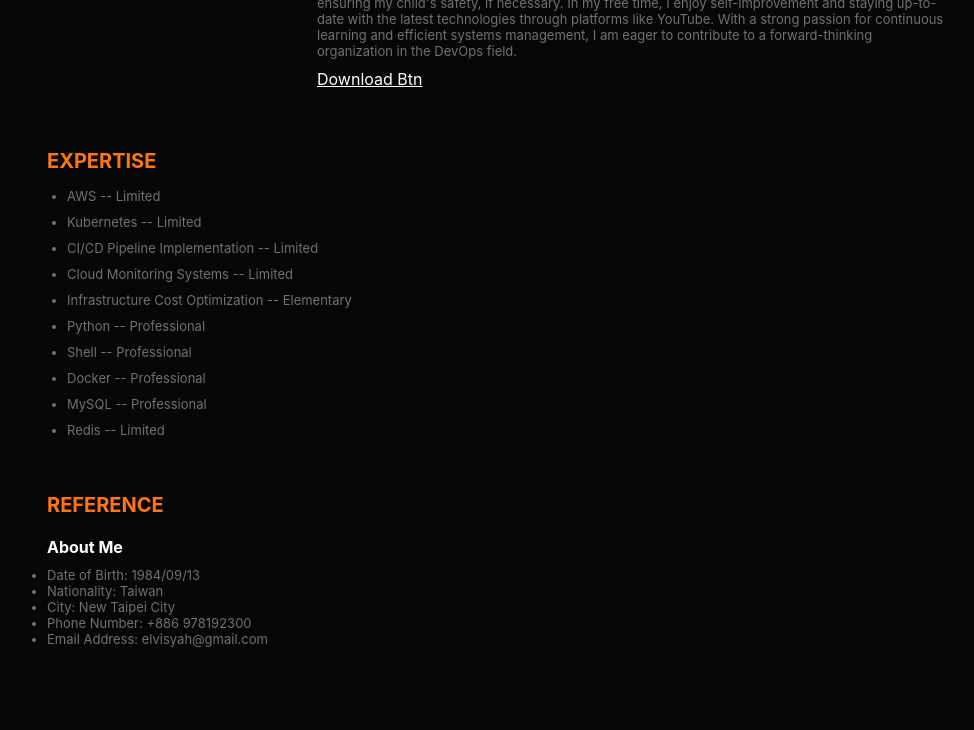
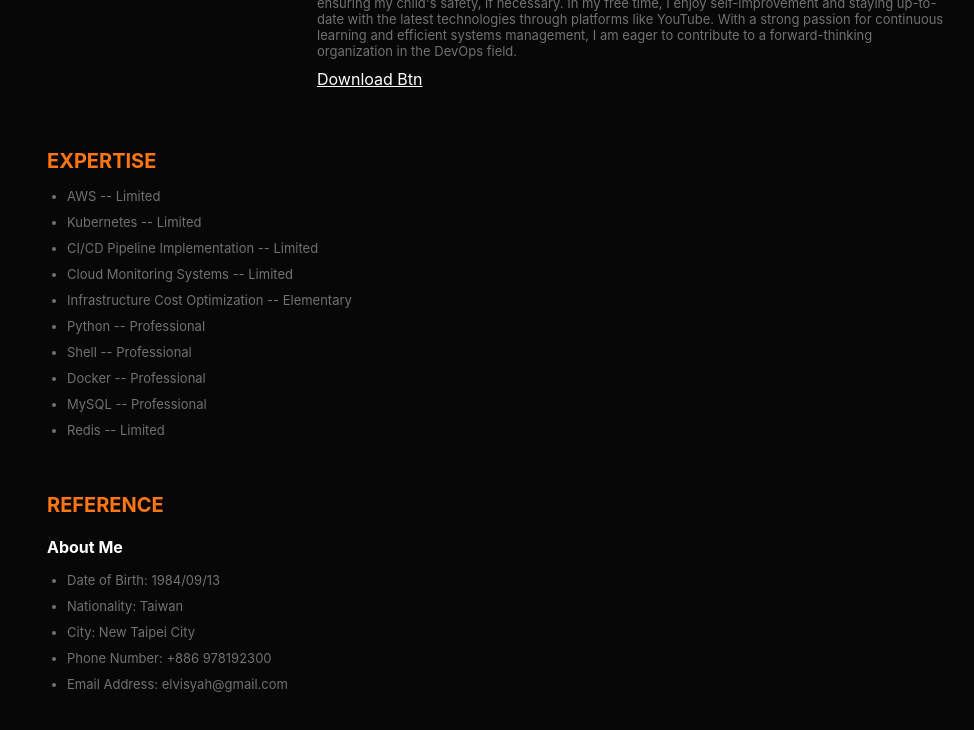
Before and after one commit to fredyah/fredresume, a website built with Vite: page index.html in a window 1280 px wide. Shown: the part 386-1116 px from the top of the page, without its empty margins (143-1117 px from the left). Built offline with nearby package versions, Linux system fonts and the light colour scheme; a web font is replaced by a local one.

Commit message:
modified css

```diff
--- a/index.html
+++ b/index.html
@@ -63,7 +63,7 @@
                     <h3 class="title">Reference</h3>
                     <div class="ref_item">
                         <h4 class="ref_name">About Me</h4>
-                        <ul class="description">
+                        <ul class="skill_list description">
                             <li>Date of Birth: 1984/09/13</li>
                             <li>Nationality: Taiwan</li>
                             <li>City: New Taipei City</li>
```
